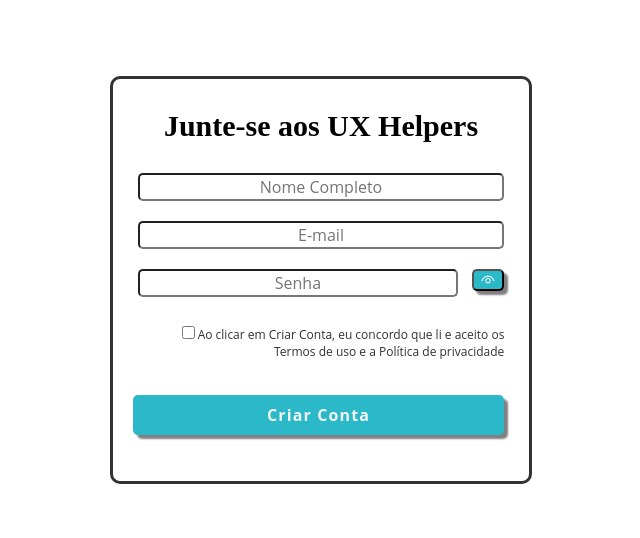
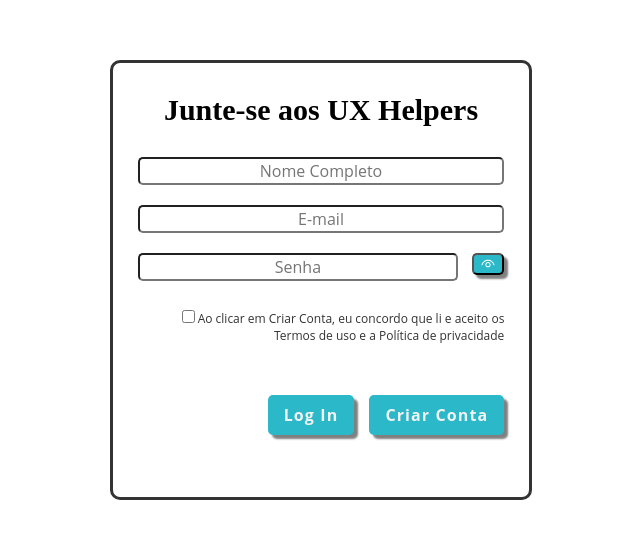
Before and after one commit to FatecFranca/DSM-G03-PI3-2022-1, a React (Create React App) app in the folder front-end/: page /cadastro in a window 1280 px wide. Shown: the part 120-658 px from the top of the page, without its empty margins (319-959 px from the left). Built offline with nearby package versions, Linux system fonts and the light colour scheme; a web font is replaced by a local one.

Commit message:
adicionado botão 'log in' na tela de cadastro

```diff
--- a/front-end/src/components/Login/Login.js
+++ b/front-end/src/components/Login/Login.js
@@ -74,7 +74,7 @@ export default function Login() {
                 <div class="botao-login">
                     <ul>
                         <Link to="/cadastro" id="login-cadastrar" type="submit" value="Cadastrar">Cadastrar</Link>
-                        <input id="login-entrar" type="submit" value="Login" />
+                        <input id="login-entrar" type="submit" value="Log In" />
                     </ul>
                 </div>
                 <a href="#" className="forgot">Esqueceu a senha?</a>
--- a/front-end/src/components/SignUp/SignUp.css
+++ b/front-end/src/components/SignUp/SignUp.css
@@ -88,6 +88,10 @@ svg{
   animation: fadeIn 0.3s forwards;
 }
 
+#botoes{
+  text-align: right;
+}
+
 #signUp-botao {
   transition: all .25s ease-in-out;
   display: inline-block;
@@ -99,7 +103,27 @@ svg{
   outline: 0;
   padding: 0 1em 0 1em;
   height: 2.5em;
-  margin: 20px 25px 20px 20px;
+  margin: 20px 25px 20px 0px;
+  color: #f3f3f3;
+  background: #2bb8c9;
+  font-family: 'Open Sans';
+  font-weight: 700;
+  box-shadow: 4px 4px 2px gray;
+  font-size: 16px;
+}
+
+#logIn-botao{
+  transition: all .25s ease-in-out;
+  display: inline-block;
+  text-align: center;
+  letter-spacing: 0.07em;
+  text-decoration: none;
+  border: 0;
+  border-radius: 5px;
+  outline: 0;
+  padding: 0 1em 0 1em;
+  height: 2.5em;
+  margin: 20px 15px 20px 20px;
   color: #f3f3f3;
   background: #2bb8c9;
   font-family: 'Open Sans';
@@ -112,6 +136,10 @@ input[type="button"]:hover,
 input[type="submit"]:hover,
 button:hover,
 #signUp-botao:hover {
+  background-color: #005c6e;
+}
+
+#logIn-botao:hover{
   background-color: #005c6e;
 }
 
--- a/front-end/src/components/SignUp/SignUp.js
+++ b/front-end/src/components/SignUp/SignUp.js
@@ -110,9 +110,11 @@ export default function SignUp() {
                     </ul>
                 </div>
 
-
-                <button id="signUp-botao" type='submit'>Criar Conta</button>
+                <ul id="botoes">
+                    <Link to="/"><button id="logIn-botao" type='button'>Log In</button></Link>
+                    <button id="signUp-botao" type='submit'>Criar Conta</button>
                 {/* <input id="signUp-botao" type="submit" value="Criar Conta" /> */}
+                </ul>
                 <h2 className="notify">{notify}</h2>
             </form>
         </div>
```
